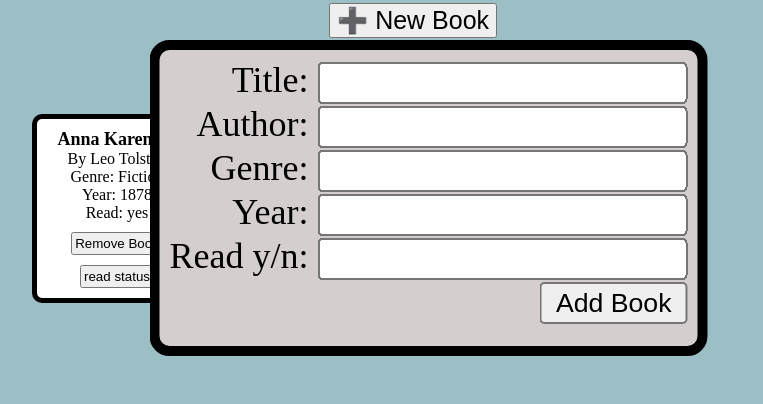
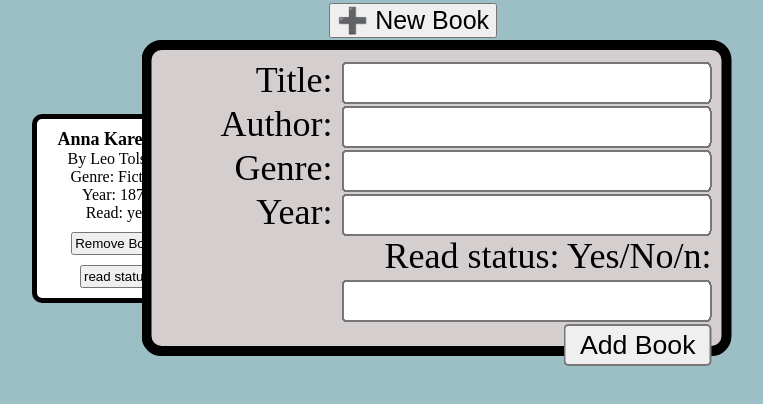
Before and after one commit to mherron1/Library, a plain HTML site: page index.html in a window 1280 px wide. Both pictures are taken after a click on the button "➕ New Book". Shown: the part 84-488 px from the top of the page, without its empty margins (223-986 px from the left). Drawn offline with Linux system fonts and the light colour scheme.

Commit message:
read statsus text

```diff
--- a/index.html
+++ b/index.html
@@ -29,7 +29,7 @@
         <input type="text" id="yearInput" />
       </div>
       <div>
-        <label>Read y/n: </label>
+        <label>Read status: Yes/No/n: </label>
         <input type="text" id="readInput" />
       </div>
 
```
